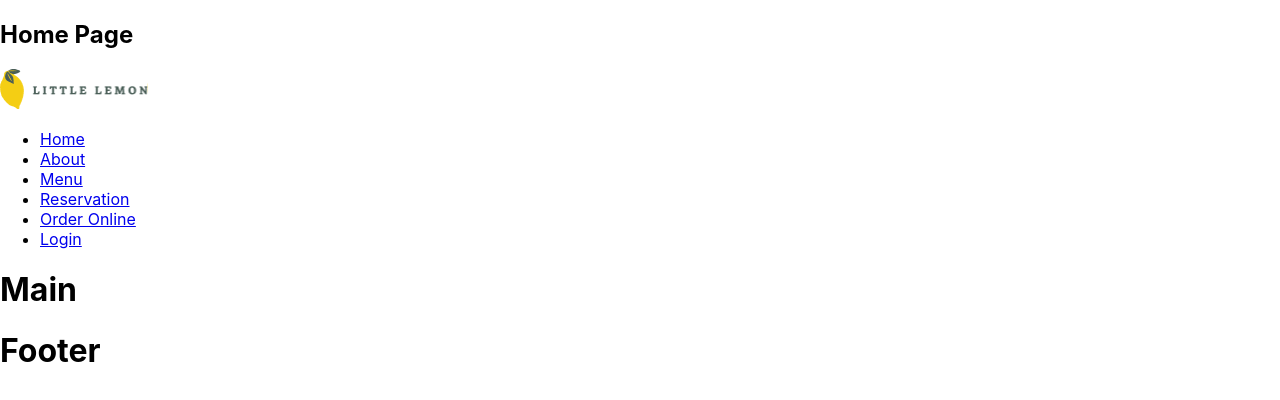
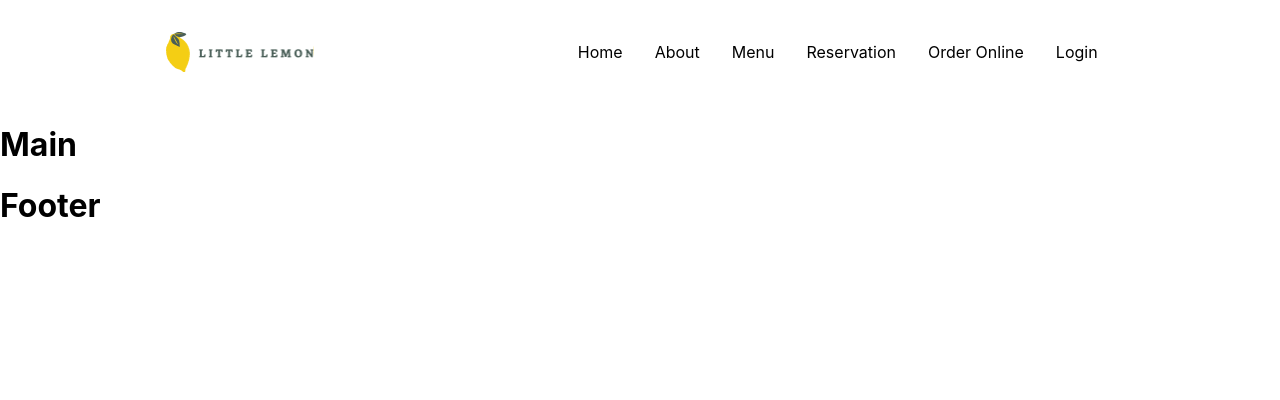
Before and after one commit to ProgramadorAlien/capstone-frontend-coursera, a React (Create React App) app: page / in a window 1280 px wide. Shown: the top 400 px of the page. Built offline with nearby package versions, Linux system fonts and the light colour scheme.

Commit message:
coding css to navbar

```diff
--- a/public/index.html
+++ b/public/index.html
@@ -27,7 +27,7 @@
       work correctly both with client-side routing and a non-root public URL.
       Learn how to configure a non-root public URL by running `npm run build`.
     -->
-    <title>React App</title>
+    <title>Little Lemon</title>
   </head>
   <body>
     <noscript>You need to enable JavaScript to run this app.</noscript>
--- a/src/App.css
+++ b/src/App.css
@@ -1,38 +1,102 @@
-.App {
-  text-align: center;
+body{
+  width: 100%;
+  margin: 0 auto;
 }
 
-.App-logo {
-  height: 40vmin;
-  pointer-events: none;
+nav{
+  z-index: 10001;
 }
 
-@media (prefers-reduced-motion: no-preference) {
-  .App-logo {
-    animation: App-logo-spin infinite 20s linear;
-  }
+li{
+  list-style: none;
 }
 
-.App-header {
-  background-color: #282c34;
-  min-height: 100vh;
+a{
+  text-decoration: none;
+}
+
+
+.bar {
+  width: 25px;
+  height: 3px;
+  background-color: black;
+  margin: 5px 0;
+}
+
+.navbar {
+  padding: 10px 13%;
+  display: flex;
+  justify-content: space-between;
+  align-items: center;
+}
+
+nav ul li {
+  display: inline-block;
+  padding: 1em;
+}
+
+nav ul li a {
+  color: #000;
+}
+
+nav ul li a:hover{
+  text-decoration: underline solid #495E57;
+
+}
+
+.menu-icon {
+  display: none;
+  cursor: pointer;
+}
+
+
+
+.nav-links {
+  list-style: none;
+  display: flex;
+  align-items: center;
+}
+
+.nav-links.visible {
+  flex-direction: column;
+  position: absolute;
+  top: 40px;
+  right: 0;
+  width: 100%;
+  background-color: #495E57;
   display: flex;
   flex-direction: column;
   align-items: center;
-  justify-content: center;
-  font-size: calc(10px + 2vmin);
-  color: white;
+  transition: all 0.3s ease-in-out;
 }
 
-.App-link {
-  color: #61dafb;
-}
+/*when the screen shrinks to (max-width: 768px) menu-icon will be appear*/
+@media screen and (max-width: 768px){
+  .menu-icon {
+    display: block;
+  }
 
-@keyframes App-logo-spin {
-  from {
-    transform: rotate(0deg);
+  .nav-links {
+    display: none;
   }
-  to {
-    transform: rotate(360deg);
+
+  .nav-links.visible {
+    display: flex;
+    background: #333333;
+    z-index: 1000;
+    padding: 20px 0;
+  }
+
+  .navbar{
+    background:#fff;
+    padding: 10px 8%;
+  }
+
+  nav ul li a{
+    color: #fff;
+  }
+
+  .bar{
+    background: #333333;
   }
 }
--- a/src/Components/Nav.js
+++ b/src/Components/Nav.js
@@ -1,21 +1,44 @@
-import React from "react";
+import React, {useState} from "react";
 import Logo from '../Images/Logo.png';
 
 const Nav = () => {
+
+    const [menuOpen, setMenuOpen] = useState(false);
+
+    const toggleMenu = () => {
+    setMenuOpen(!menuOpen);
+    }
+
     return (
-    <nav>
-        <h1>Home Page</h1>
+    <nav className={`navbar ${menuOpen ? "open" : ""}`}>
         <img src={Logo} alt="Description"/>
-
-        <ul>
-            <li><a href="#" >Home</a></li>
-            <li><a href="#" >About</a></li>
-            <li><a href="#" >Menu</a></li>
-            <li><a href="#" >Reservation</a></li>
-            <li><a href="#" >Order Online</a></li>
-            <li><a href="#" >Login</a></li>
+        {/*Mobil Navbar*/}
+    <div className='menu-icon' onClick={toggleMenu}>
+        <div className="bar"></div>
+        <div className="bar"></div>
+        <div className="bar"></div>
+    </div>
+        <ul className={`nav-links ${menuOpen ? "visible" : ""}`}>
+            <li>
+                <a href="#" >Home</a>
+            </li>
+            <li>
+                <a href="#" >About</a>
+            </li>
+            <li>
+                <a href="#" >Menu</a>
+            </li>
+            <li>
+                <a href="#" >Reservation</a>
+            </li>
+            <li>
+                <a href="#" >Order Online</a>
+            </li>
+            <li>
+                <a href="#" >Login</a>
+            </li>
         </ul>
     </nav>
-)}
+);}
 
 export default Nav;
```
